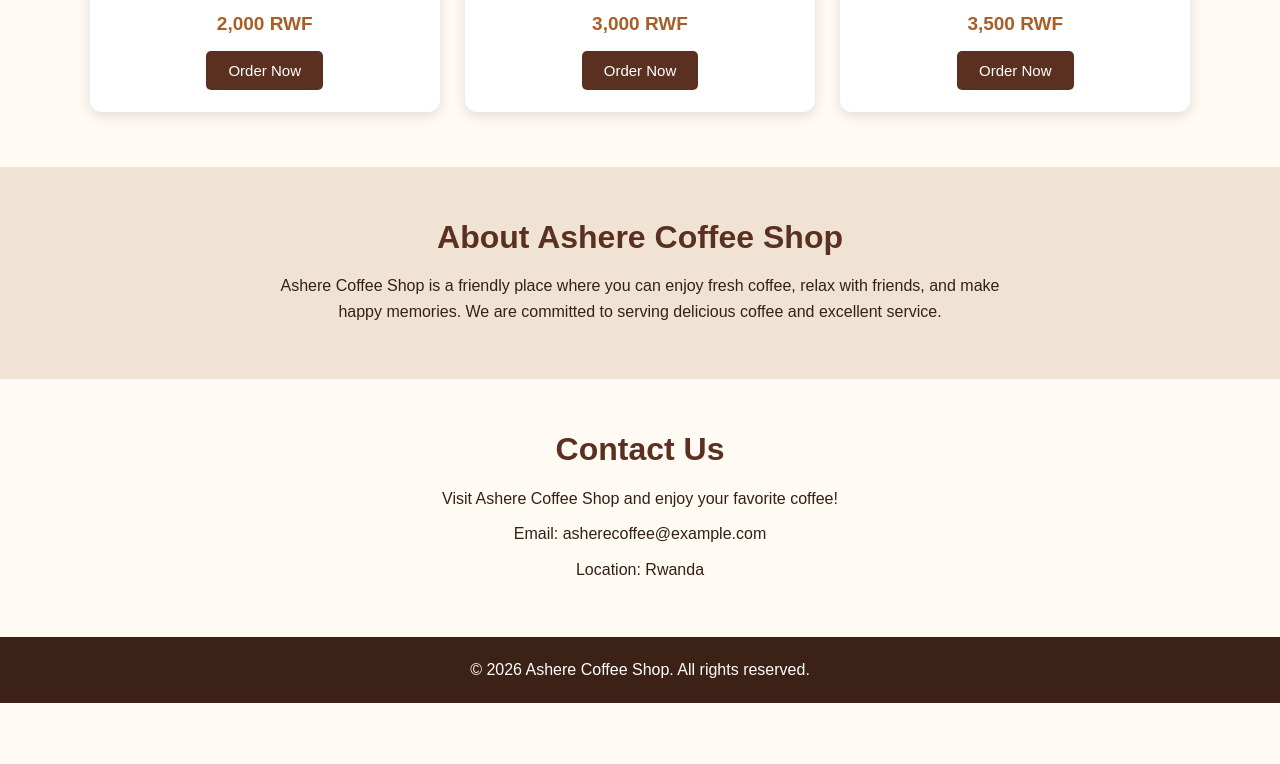
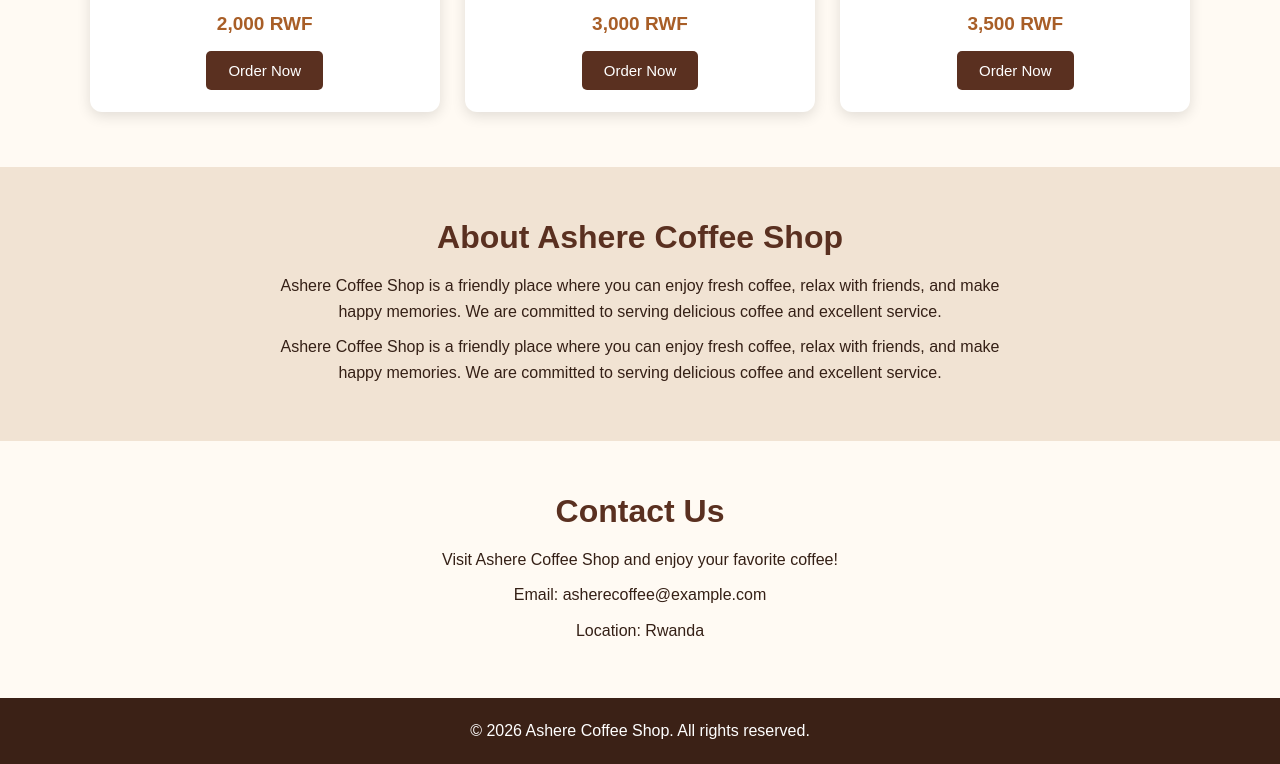
Before and after one commit to ashere2026/cb, a plain HTML site: page index.html in a window 1280 px wide. Shown: the part 982-1746 px from the top of the page. Before the commit the page ends 1685 px from the top, so only its background shows below. Drawn offline with Linux system fonts and the light colour scheme.

Commit message:
first commit

```diff
--- a/index.html
+++ b/index.html
@@ -82,6 +82,11 @@
             fresh coffee, relax with friends, and make happy memories.
             We are committed to serving delicious coffee and excellent service.
         </p>
+          <p>
+            Ashere Coffee Shop is a friendly place where you can enjoy
+            fresh coffee, relax with friends, and make happy memories.
+            We are committed to serving delicious coffee and excellent service.
+        </p>
     </section>
 
     <section class="contact" id="contact">
```
